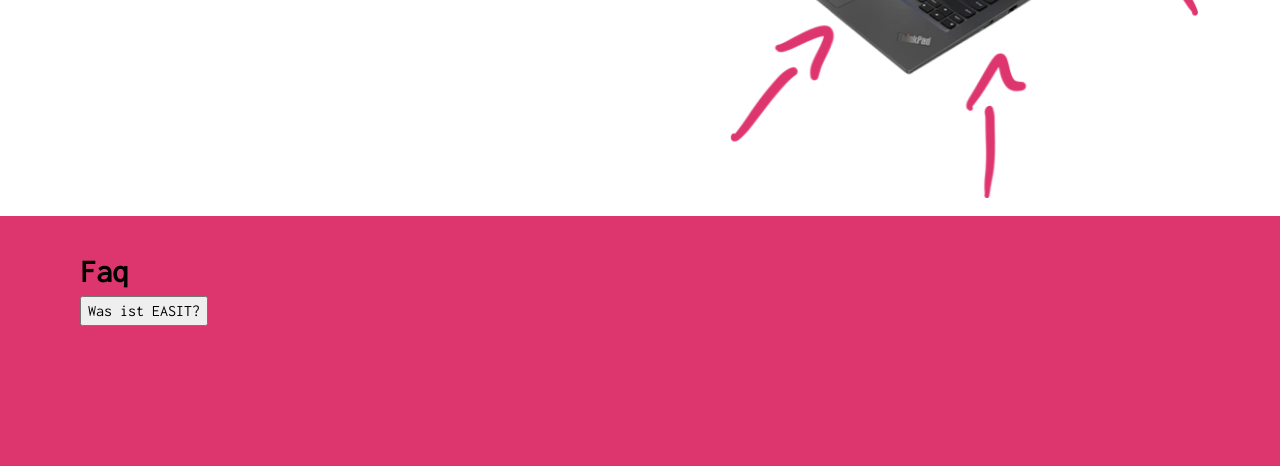
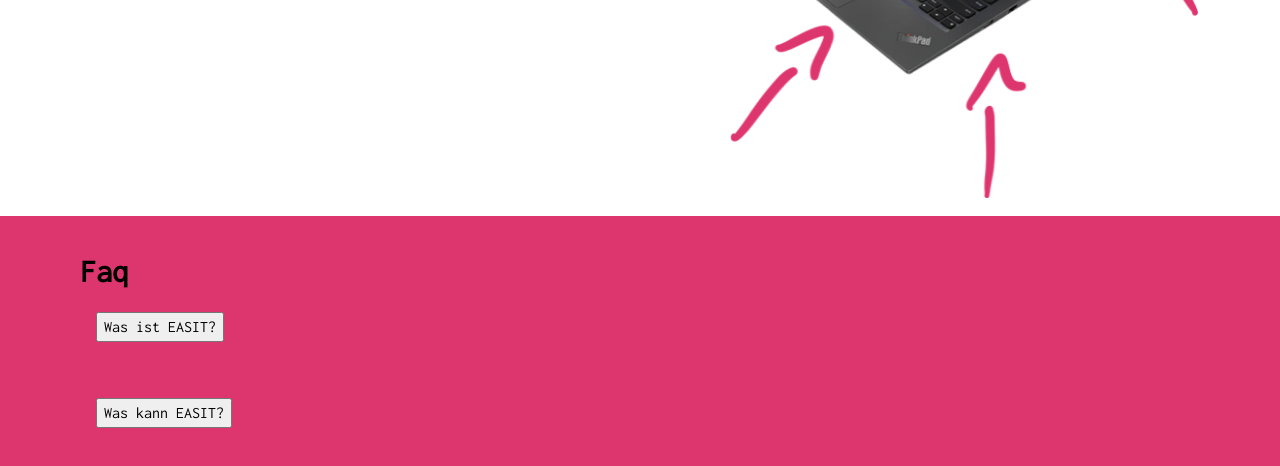
Before and after one commit to AndreasRohr/WebsiteEASIT, a Gatsby site: page / in a window 1280 px wide. Shown: the part 528-994 px from the top of the page. Built offline with nearby package versions, Linux system fonts and the light colour scheme; Gatsby itself is replaced by a stand-in of ours.

Commit message:
add read faq questions from json

```diff
--- a/src/components/collapsible.js
+++ b/src/components/collapsible.js
@@ -1,5 +1,9 @@
 import * as React from "react"
 import styled from "@emotion/styled"
+
+const Container = styled.div`
+    padding: 1em;
+`
 
 const Button = styled.button`
 
@@ -9,7 +13,7 @@ const Content = styled.p`
 
 `
 
-const Collapsible = ({title}) => {
+const Collapsible = ({title, content}) => {
 
     const [open, setOpen] = React.useState(false);
 
@@ -18,10 +22,10 @@ const Collapsible = ({title}) => {
     }
 
     return (
-        <>
+        <Container>
             <Button onClick={toggle}>{title}</Button>
-            { open && <Content>EASIT ist Super!</Content> }
-        </>
+            { open && <Content>{content}</Content> }
+        </Container>
     )
 }
 
--- /dev/null
+++ b/src/content/faq.json
@@ -0,0 +1,12 @@
+{
+  "questions": [
+  {
+    "title": "Was ist EASIT?",
+    "content": "EASIT ist super!"
+  },
+  {
+    "title": "Was kann EASIT?",
+    "content": "EASIT kann alles!"
+  }
+  ]
+}
--- a/src/sections/faq.js
+++ b/src/sections/faq.js
@@ -1,11 +1,14 @@
 import * as React from "react"
 import SectionContainer from "../components/sectionContainer";
 import Collapsible from "../components/collapsible";
+import data from "../content/faq.json"
 
 const Faq = () => (
     <SectionContainer color={"#dd356e"}>
         <h1>Faq</h1>
-        <Collapsible title="Was ist EASIT?" />
+        {data.questions.map((item, index) => {
+            return <><Collapsible key={index} title={item.title} content={item.content} /> <br /></>
+        })}
     </SectionContainer>
 )
 
```
